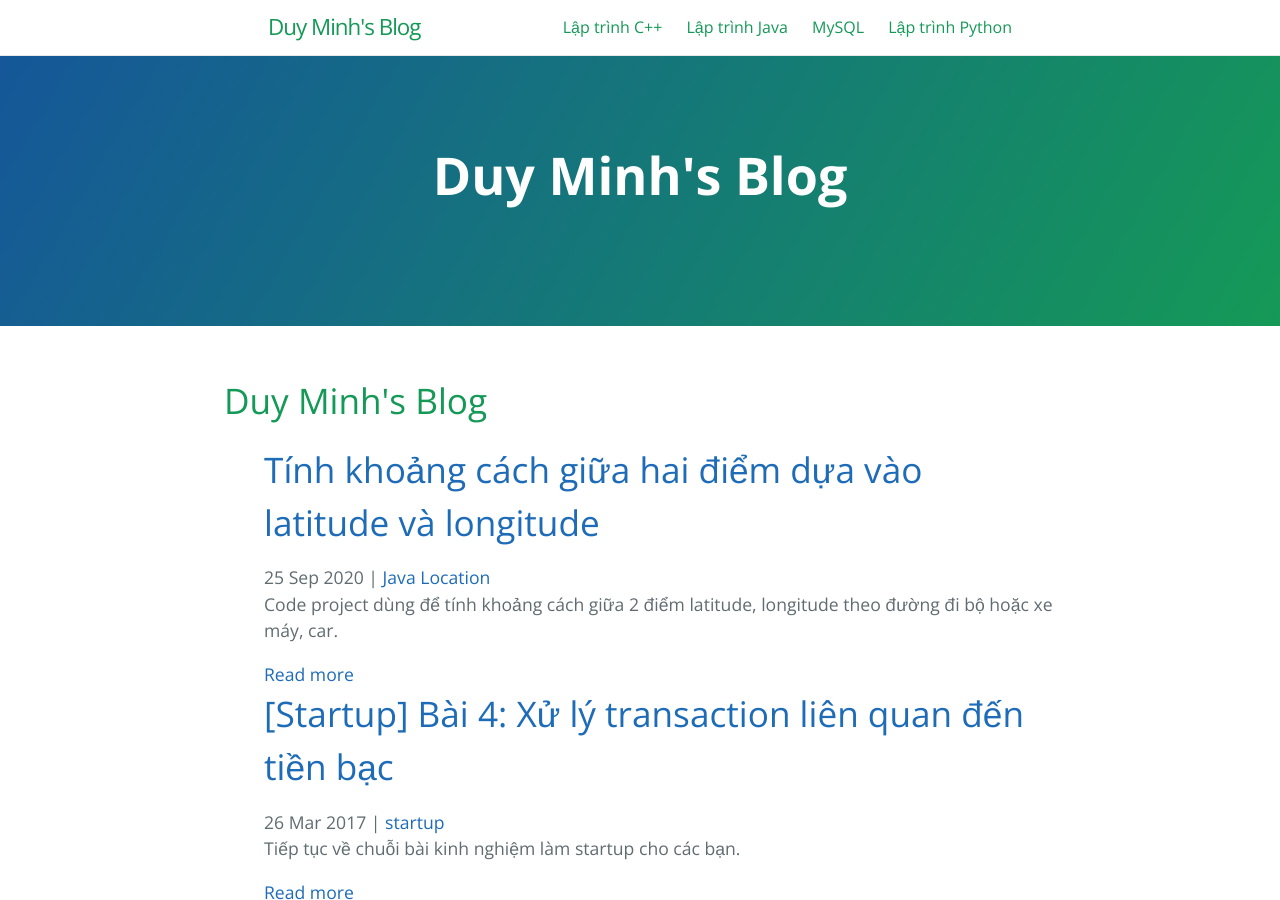
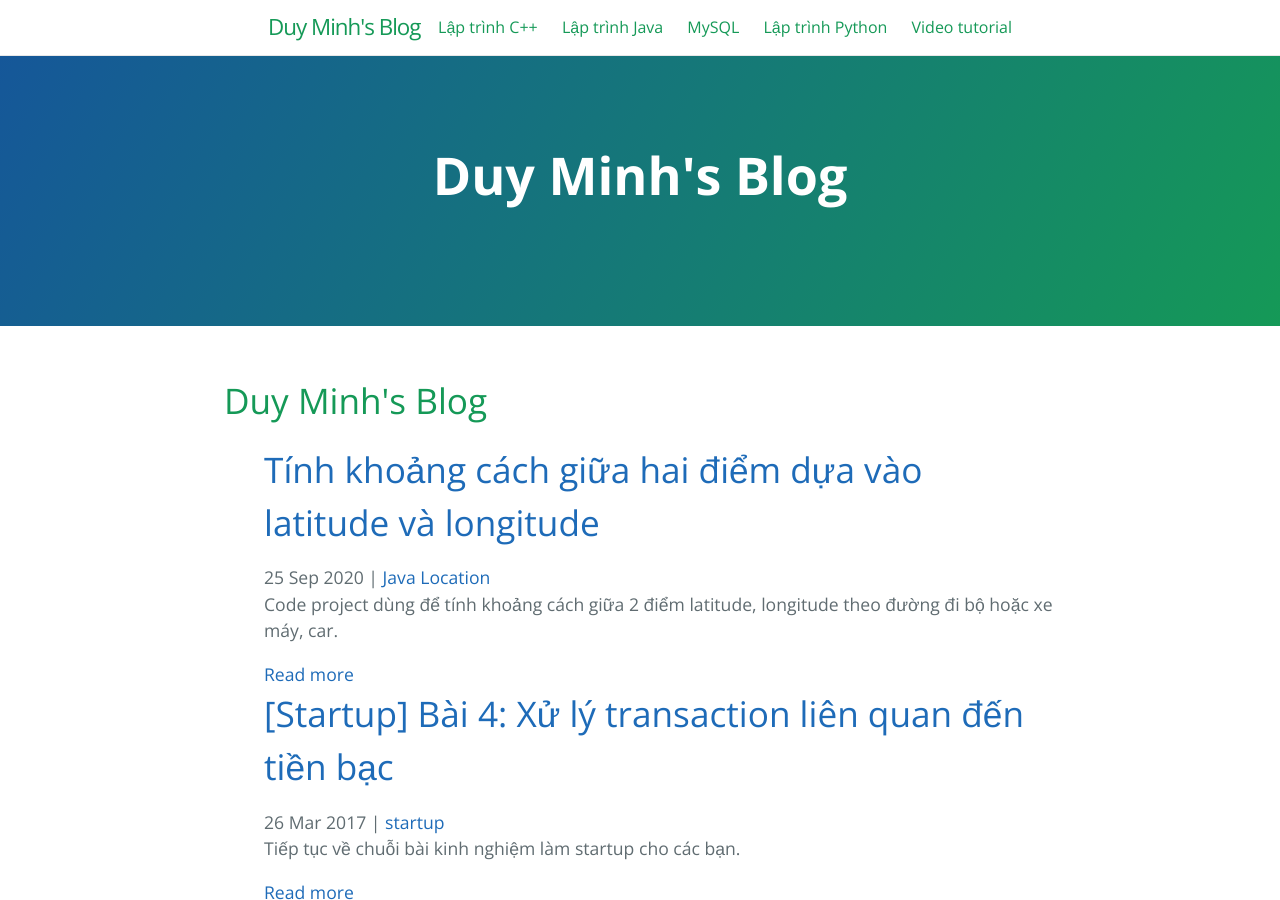
Before and after one commit to duyminh215/duyminh215.github.io, a Jekyll site: the page built from index.html, in a window 1280 px wide and 900 px high. Built offline with Jekyll 4.4.1, drawn with Linux system fonts in a browser that asks for light colours; the list of posts is cut into pages by our own code.

Commit message:
Update site-header.html

```diff
--- a/_includes/site-header.html
+++ b/_includes/site-header.html
@@ -26,6 +26,7 @@
           <a class="page-link" href="https://duyminh215.github.io/categories.html#java">Lập trình Java</a>
           <a class="page-link" href="https://duyminh215.github.io/categories.html#mysql">MySQL</a>
           <a class="page-link" href="https://duyminh215.github.io/categories.html#python">Lập trình Python</a>
+          <a class="page-link" href="https://duyminh215.github.io/tags#video-tutorial">Video tutorial</a>
         </div>
       </nav>
     {% endif %}
```
